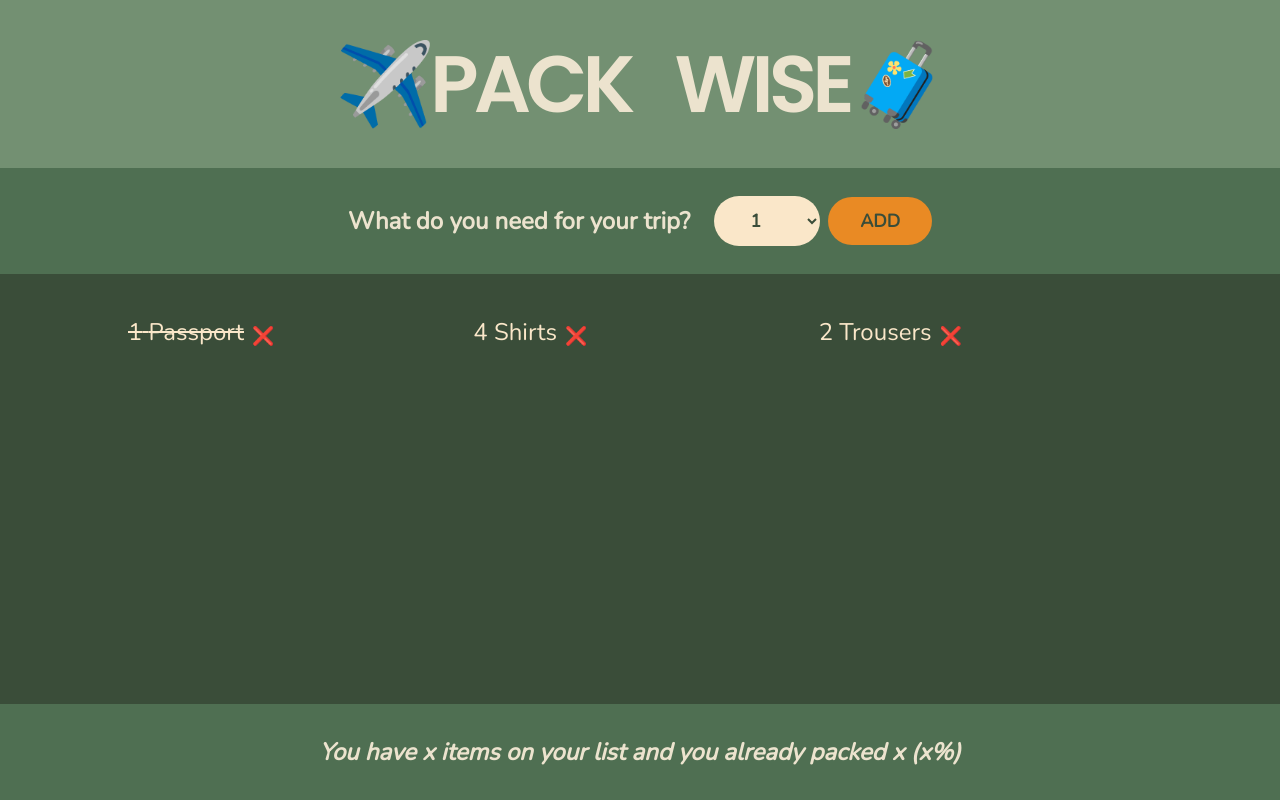
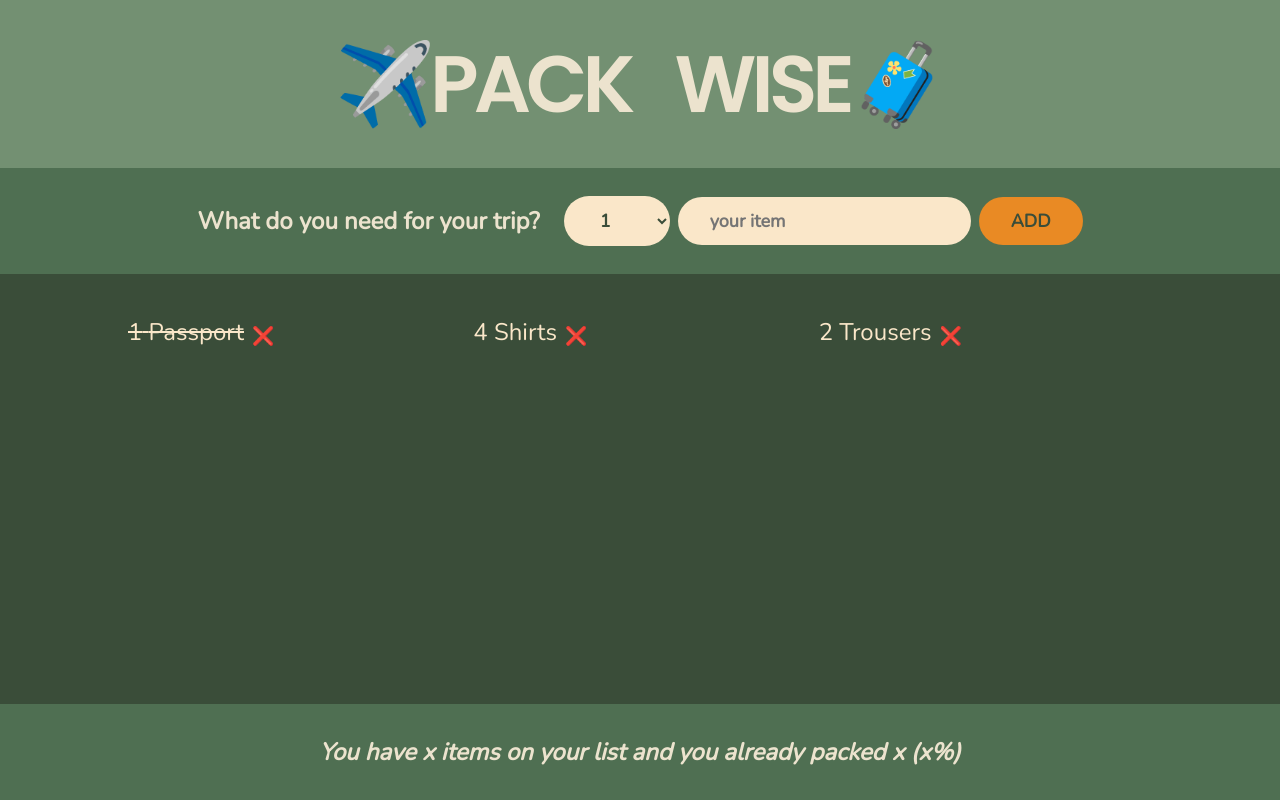
Before and after one commit to aleksandracodes/pack-wise, a React (Create React App) app: page / in a window 1280 px wide. Built offline with nearby package versions, Linux system fonts and the light colour scheme; the HTML template or start-up script is replaced by a standard one.

Commit message:
Controlled elements of the form using state

```diff
--- a/src/App.js
+++ b/src/App.js
@@ -1,3 +1,5 @@
+import { useState } from 'react';
+
 const initialItems = [
   { id: 1, description: 'Passport', quantity: 1, packed: true },
   { id: 2, description: 'Shirts', quantity: 4, packed: false },
@@ -20,6 +22,9 @@
 }
 
 function Form() {
+  const [description, setDescription] = useState('');
+  const [quantity, setQuantity] = useState(1);
+
   function handleSubmit(e) {
     e.preventDefault();
   }
@@ -27,13 +32,22 @@
   return (
     <form className="add-form" onSubmit={handleSubmit}>
       <h3>What do you need for your trip?</h3>
-      <select>
+      <select
+        value={quantity}
+        onChange={(e) => setQuantity(Number(e.target.value))}
+      >
         {Array.from({ length: 20 }, (_, i) => i + 1).map((num) => (
           <option value={num} key={num}>
             {num}
           </option>
         ))}
       </select>
+      <input
+        type="text"
+        placeholder="your item"
+        value={description}
+        onChange={(e) => setDescription(e.target.value)}
+      />
       <button>Add</button>
     </form>
   );
```
